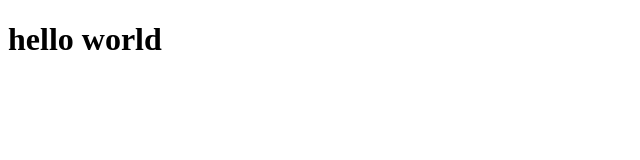
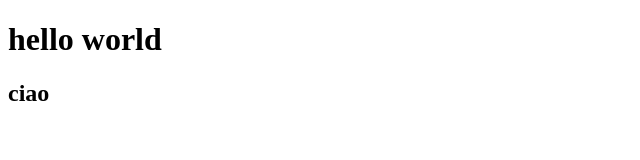
Before and after one commit to Francescovalenti/htmlcss-hello, a plain HTML site: page index.html in a window 1280 px wide. Shown: the full height of the page, 0-640 px from the left. Drawn offline with Linux system fonts and the light colour scheme.

Commit message:
feat: secondo titolo

```diff
--- a/index.html
+++ b/index.html
@@ -7,5 +7,6 @@
 </head>
 <body>
     <h1>hello world    </h1>
+    <h2>ciao</h2>
 </body>
 </html>
```
